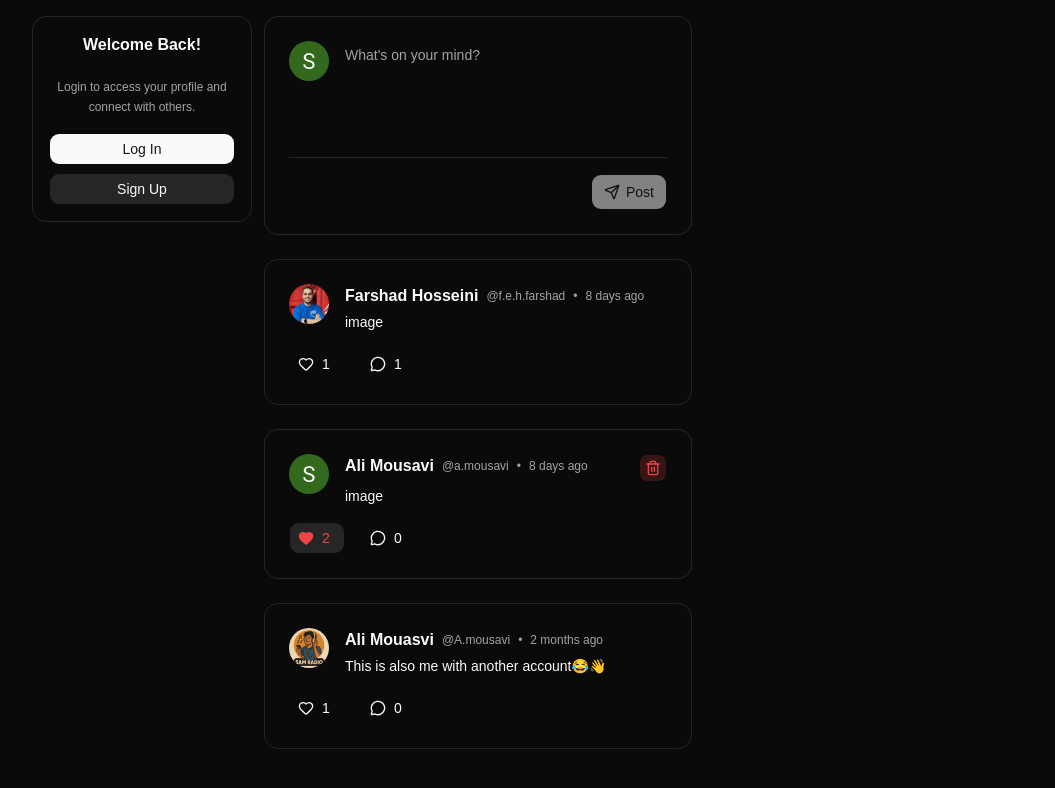
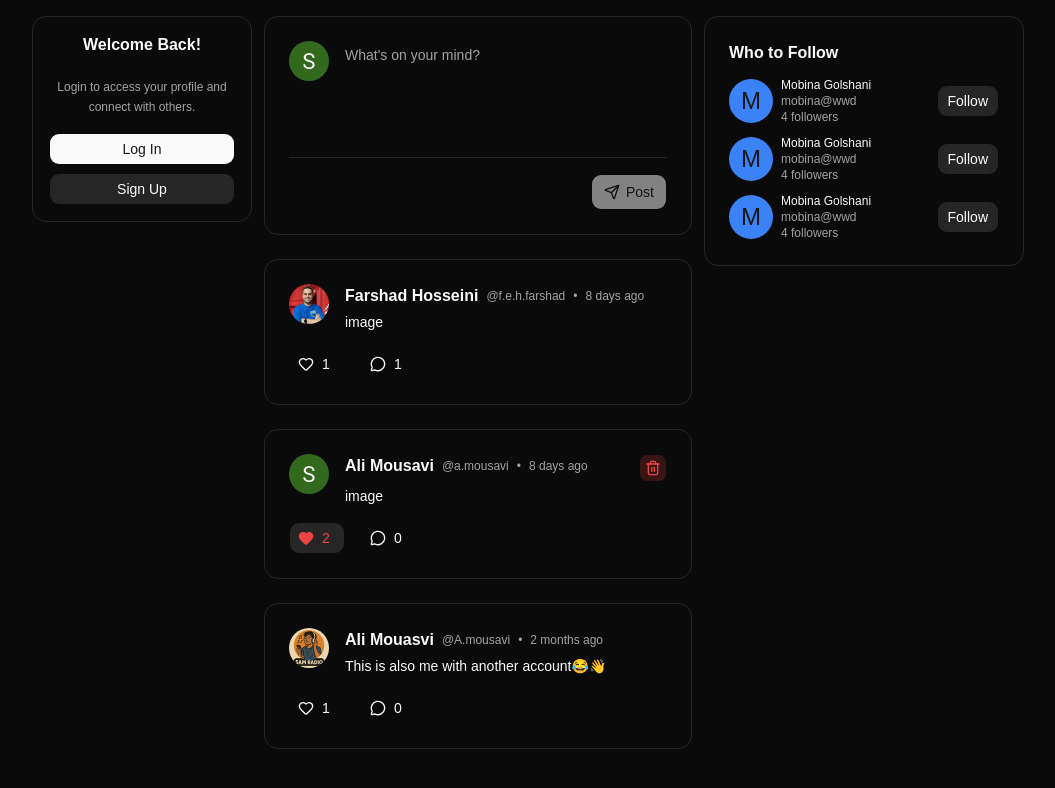
Before and after one commit to hmgolshani/Socially, a React (Vite) app: page / in a window 1280 px wide. Shown: the top 788 px of the page, without its empty margins (112-1167 px from the left). Built offline with nearby package versions, Linux system fonts and the light colour scheme.

Commit message:
add RecommendedUser card

```diff
--- a/src/components/cards/recommendedCard/RecommendedUserCard.tsx
+++ b/src/components/cards/recommendedCard/RecommendedUserCard.tsx
@@ -1,6 +1,15 @@
+import UserCard from "@/components/cards/recommendedCard/UserCard.tsx";
+
 const RecommendedUserCard = () => {
   return (
-    <div></div>
+    <div className="rounded-xl border border-layout-border bg-layout-card p-6">
+      <h3 className="text-content-primary font-bold pb-3">Who to Follow</h3>
+      <div className="flex flex-col gap-2.5 ">
+        <UserCard username={"mobina@wwd"} fullName={"Mobina Golshani"} followersCount={4}/>
+        <UserCard username={"mobina@wwd"} fullName={"Mobina Golshani"} followersCount={4}/>
+        <UserCard username={"mobina@wwd"} fullName={"Mobina Golshani"} followersCount={4}/>
+      </div>
+    </div>
   );
 };
 
--- a/src/components/cards/recommendedCard/UserCard.tsx
+++ b/src/components/cards/recommendedCard/UserCard.tsx
@@ -1,6 +1,30 @@
-const UserCard = () => {
+import { Avatar, AvatarFallback } from "@/components/ui/avatar.tsx";
+import { Button } from "@/components/ui/button.tsx";
+type UserCardProp = {
+  fullName: string;
+  username: string;
+  followersCount:number;
+};
+const UserCard = ({ fullName, username, followersCount }: UserCardProp) => {
   return (
-    <div></div>
+    <div className="flex items-center justify-between gap-4">
+      <div className="text-color-layout-header flex items-center gap-2">
+        <Avatar className="size-11">
+
+          <AvatarFallback className="bg-brand-main text-2xl text-content-opposite">
+            {fullName.charAt(0).toUpperCase()}
+          </AvatarFallback>
+        </Avatar>
+        <div className="flex flex-col">
+          <span className="text-xs text-content-primary">{fullName}</span>
+          <span className="text-xs text-content-secondary">{username}</span>
+          <span className="text-xs text-content-secondary">
+            {`${followersCount} followers`}
+          </span>
+        </div>
+      </div>
+      <Button variant="secondary">Follow</Button>
+    </div>
   );
 };
 
```
